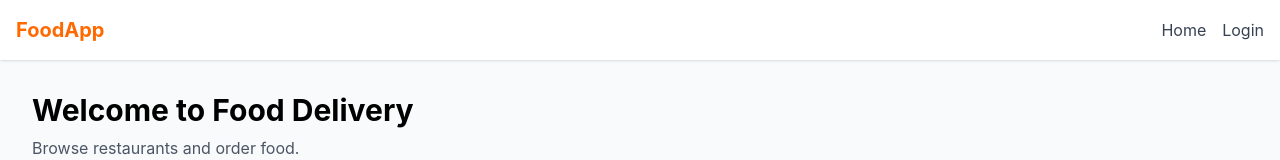
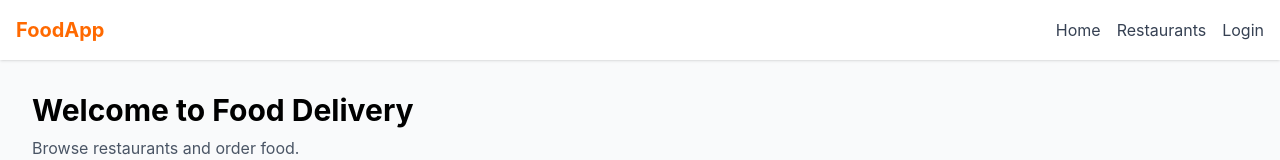
Before and after one commit to KIRANMAI4444/Food-Delivery-App_Kiran, a React (Vite) app in the folder client/: page / in a window 1280 px wide. Shown: the top 160 px of the page. Built offline with nearby package versions, Linux system fonts and the light colour scheme.

Commit message:
updated restaurants link and route in app.jsx

```diff
--- a/client/src/App.jsx
+++ b/client/src/App.jsx
@@ -2,6 +2,7 @@ import { Routes, Route, Link } from 'react-router-dom';
 import Home from './pages/Home';
 import Login from './pages/Login';
 import { useAuth } from './context/AuthContext';
+import Restaurants from './pages/Restaurants';
 
 function App() {
   const { user, logout } = useAuth();
@@ -14,6 +15,7 @@ function App() {
         <Link to="/" className="font-bold text-orange-500 text-xl">FoodApp</Link>
         <div className="ml-auto flex gap-4 items-center">
           <Link to="/" className="text-gray-700 hover:text-orange-500">Home</Link>
+          <Link to="/restaurants" className="text-gray-700 hover:text-orange-500">Restaurants</Link>
           {user ? (
             <>
               <span className="text-gray-800 font-medium">Hi, {user.name}</span>
@@ -38,6 +40,7 @@ function App() {
         <Routes>
           <Route path="/" element={<Home />} />
           <Route path="/login" element={<Login />} />
+          <Route path="/restaurants" element={<Restaurants />} />
         </Routes>
       </main>
 
```
